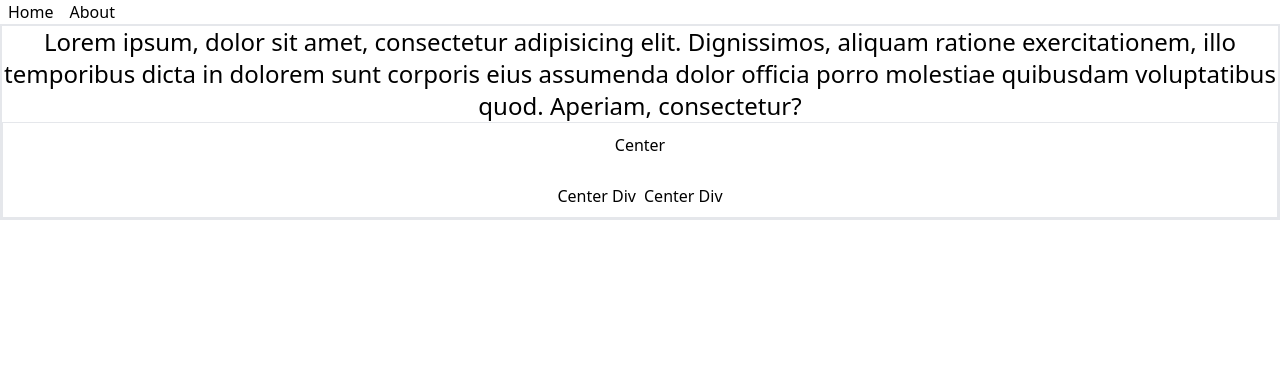
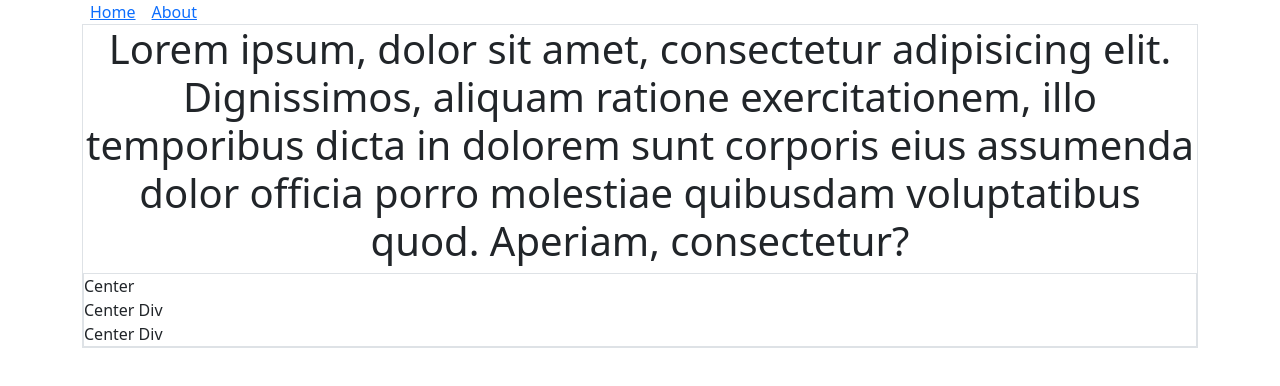
Before and after one commit to luminostar/physics-simulator, a Vue app: page / in a window 1280 px wide. Shown: the top 386 px of the page. Built offline with nearby package versions, Linux system fonts and the light colour scheme.

Commit message:
chore(sytle): install bootstrap

```diff
--- a/package.json
+++ b/package.json
@@ -13,6 +13,8 @@
     "format": "prettier --write src/"
   },
   "dependencies": {
+    "@popperjs/core": "^2.11.8",
+    "bootstrap": "^5.3.2",
     "pinia": "^2.1.7",
     "vue": "^3.3.10",
     "vue-router": "^4.2.5"
@@ -31,6 +33,7 @@
     "npm-run-all2": "^6.1.1",
     "postcss": "^8.4.32",
     "prettier": "^3.0.3",
+    "sass": "^1.69.7",
     "tailwindcss": "^3.4.0",
     "typescript": "~5.2.0",
     "vite": "^5.0.5",
--- a/src/App.vue
+++ b/src/App.vue
@@ -1,17 +1,19 @@
 <script setup lang="ts">
 import { RouterLink, RouterView } from 'vue-router'
-import HelloWorld from './components/HelloWorld.vue'
 </script>
 
 <template>
-  <header>
+  <div class="container">
+    <header>
       <nav>
         <RouterLink to="/" class="mx-2">Home</RouterLink>
         <RouterLink to="/about" class="mx-2">About</RouterLink>
       </nav>
-  </header>
-
-  <RouterView />
+    </header>
+    <main>
+      <RouterView />
+    </main>
+  </div>
 </template>
 
 <!-- <style scoped>
--- a/src/assets/main.css
+++ /dev/null
@@ -1,3 +0,0 @@
-@tailwind base;
-@tailwind components;
-@tailwind utilities;
--- a/src/views/HomeView.vue
+++ b/src/views/HomeView.vue
@@ -1,23 +1,22 @@
 <script setup lang="ts">
+  import { defineProps } from 'vue';
 </script>
 
 <template>
-<div class="container mx-auto border">
-  <main>
-    <div class="grid grid-rows-2 grid-flow-col border">
+  <div class="border">
     <div>
-        <h1 class="text-2xl text-center">
-        Lorem ipsum, dolor sit amet, consectetur adipisicing elit. Dignissimos, aliquam ratione exercitationem, illo temporibus dicta in dolorem sunt corporis eius assumenda dolor officia porro molestiae quibusdam voluptatibus quod. Aperiam, consectetur?
+      <h1 class="text-center">
+        Lorem ipsum, dolor sit amet, consectetur adipisicing elit. Dignissimos, aliquam ratione exercitationem, illo
+        temporibus dicta in dolorem sunt corporis eius assumenda dolor officia porro molestiae quibusdam voluptatibus
+        quod. Aperiam, consectetur?
       </h1>
     </div>
-      <div class="grid grid-rows-2 grid-flow-col gap-2 place-items-center border">
+    <div class="border">
       <div>Center</div>
-        <div class="grid grid-cols-2 gap-2">
+      <div class="grid">
         <div>Center Div</div>
         <div>Center Div</div>
       </div>
     </div>
   </div>
-  </main>
-</div>
 </template>
--- a/tailwind.config.js
+++ b/tailwind.config.js
@@ -1,11 +1,11 @@
-/** @type {import('tailwindcss').Config} */
-export default {
-  content: [
-    "./index.html",
-    "./src/**/*.{vue,js,ts,jsx,tsx}",
-  ],
-  theme: {
-    extend: {},
-  },
-  plugins: [],
-}
+// /** @type {import('tailwindcss').Config} */
+// export default {
+//   content: [
+//     "./index.html",
+//     "./src/**/*.{vue,js,ts,jsx,tsx}",
+//   ],
+//   theme: {
+//     extend: {},
+//   },
+//   plugins: [],
+// }
--- a/vite.config.ts
+++ b/vite.config.ts
@@ -2,6 +2,7 @@ import { fileURLToPath, URL } from 'node:url'
 
 import { defineConfig } from 'vite'
 import vue from '@vitejs/plugin-vue'
+import path from 'path'
 
 // https://vitejs.dev/config/
 export default defineConfig({
@@ -10,7 +11,7 @@ export default defineConfig({
   ],
   resolve: {
     alias: {
-      '@': fileURLToPath(new URL('./src', import.meta.url))
+      '@': fileURLToPath(new URL('./src', import.meta.url)),
     }
   }
 })
```
Also changed, not shown: src/main.ts (+3 -4 lines), 2 other files (tests, documents, lock files or other folders). Lines whose indentation alone changed are shown as unchanged.
